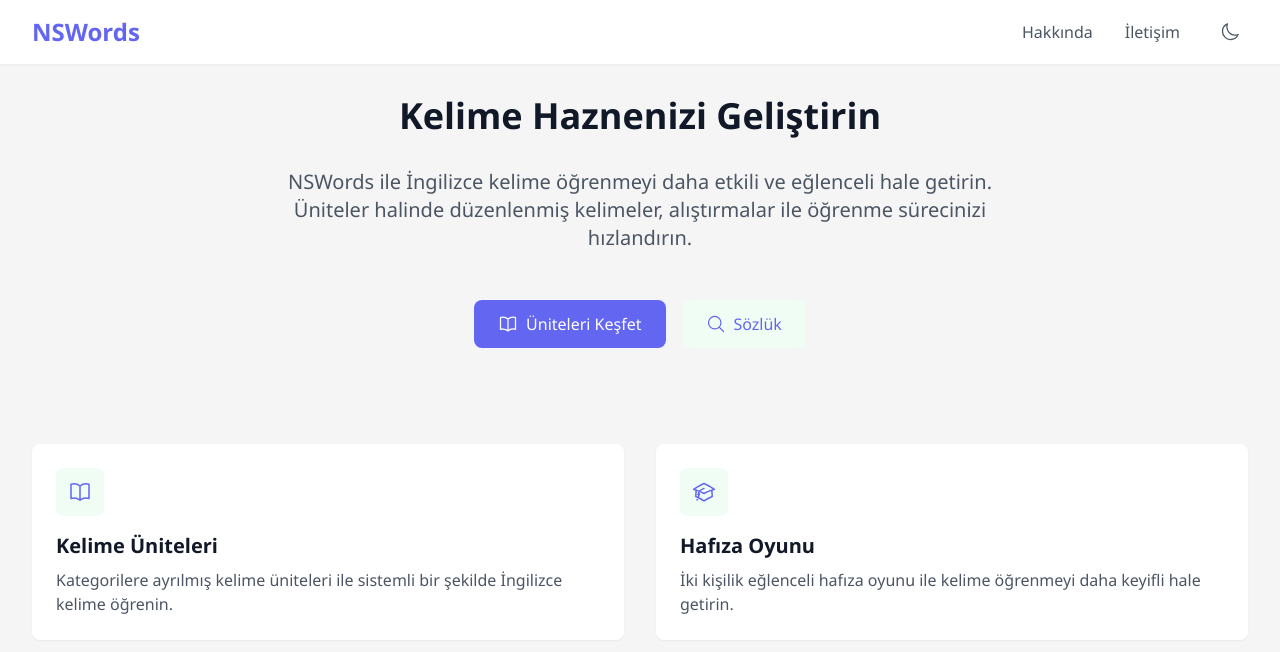
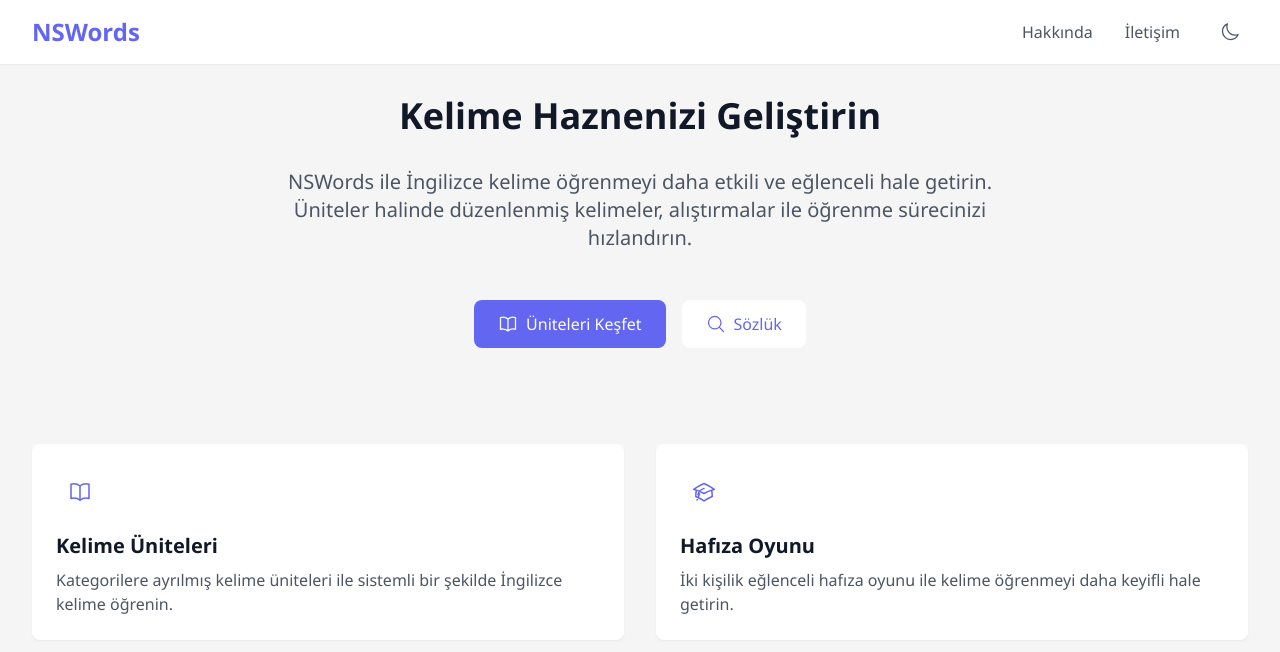
Before and after one commit to UmutYLCN/NSWordsWebsite, a React (Vite) app: page /#/ in a window 1280 px wide. Shown: the top 652 px of the page. Built offline with nearby package versions, Linux system fonts and the light colour scheme.

Commit message:
Update button and background styles in Home component for improved UI consistency: - Changed button background color from secondary to white. - Updated background color of icon containers from secondary to white for uniformity.

```diff
--- a/src/pages/Home.tsx
+++ b/src/pages/Home.tsx
@@ -71,7 +71,7 @@ export default function Home() {
               </Link>
               <button
                 onClick={() => setShowDictionary(true)}
-                className="inline-flex items-center px-6 py-3 bg-secondary dark:bg-gray-800 text-primary dark:text-primary rounded-lg hover:bg-secondary/90 dark:hover:bg-gray-700 transition-colors"
+                className="inline-flex items-center px-6 py-3 bg-white dark:bg-gray-800 text-primary dark:text-primary rounded-lg hover:bg-secondary/90 dark:hover:bg-gray-700 transition-colors"
               >
                 <MagnifyingGlassIcon className="w-5 h-5 mr-2" />
                 Sözlük
@@ -81,7 +81,7 @@ export default function Home() {
 
           <div className="mt-24 grid grid-cols-1 md:grid-cols-2 gap-8">
             <div className="bg-white dark:bg-gray-800 p-6 rounded-lg shadow-sm hover:shadow-md transition-shadow">
-              <div className="w-12 h-12 bg-secondary dark:bg-gray-700 rounded-lg flex items-center justify-center mb-4">
+              <div className="w-12 h-12 bg-white dark:bg-gray-700 rounded-lg flex items-center justify-center mb-4">
                 <BookOpenIcon className="w-6 h-6 text-primary" />
               </div>
               <h3 className="text-xl font-semibold text-gray-900 dark:text-white mb-2">Kelime Üniteleri</h3>
@@ -91,7 +91,7 @@ export default function Home() {
             </div>
 
             <div className="bg-white dark:bg-gray-800 p-6 rounded-lg shadow-sm hover:shadow-md transition-shadow">
-              <div className="w-12 h-12 bg-secondary dark:bg-gray-700 rounded-lg flex items-center justify-center mb-4">
+              <div className="w-12 h-12 bg-white dark:bg-gray-700 rounded-lg flex items-center justify-center mb-4">
                 <AcademicCapIcon className="w-6 h-6 text-primary" />
               </div>
               <h3 className="text-xl font-semibold text-gray-900 dark:text-white mb-2">Hafıza Oyunu</h3>
```
